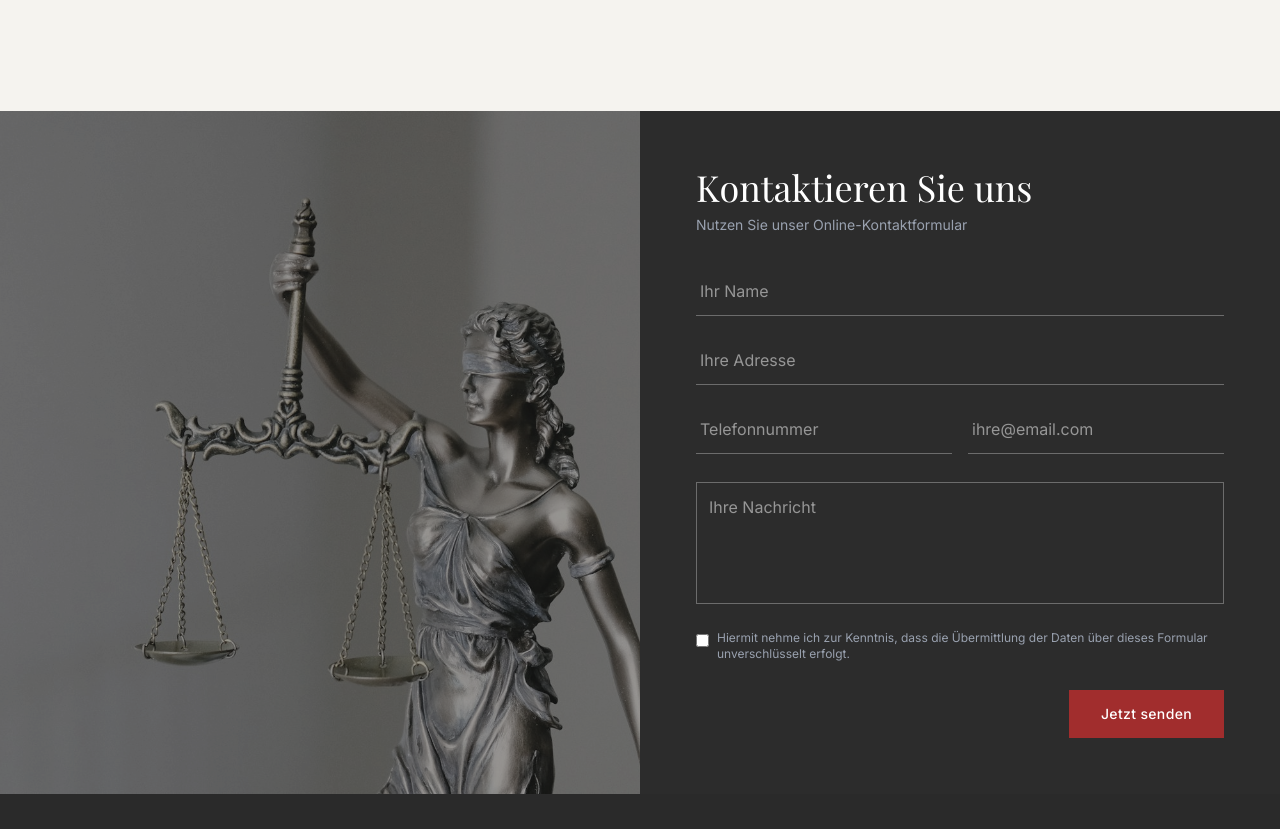
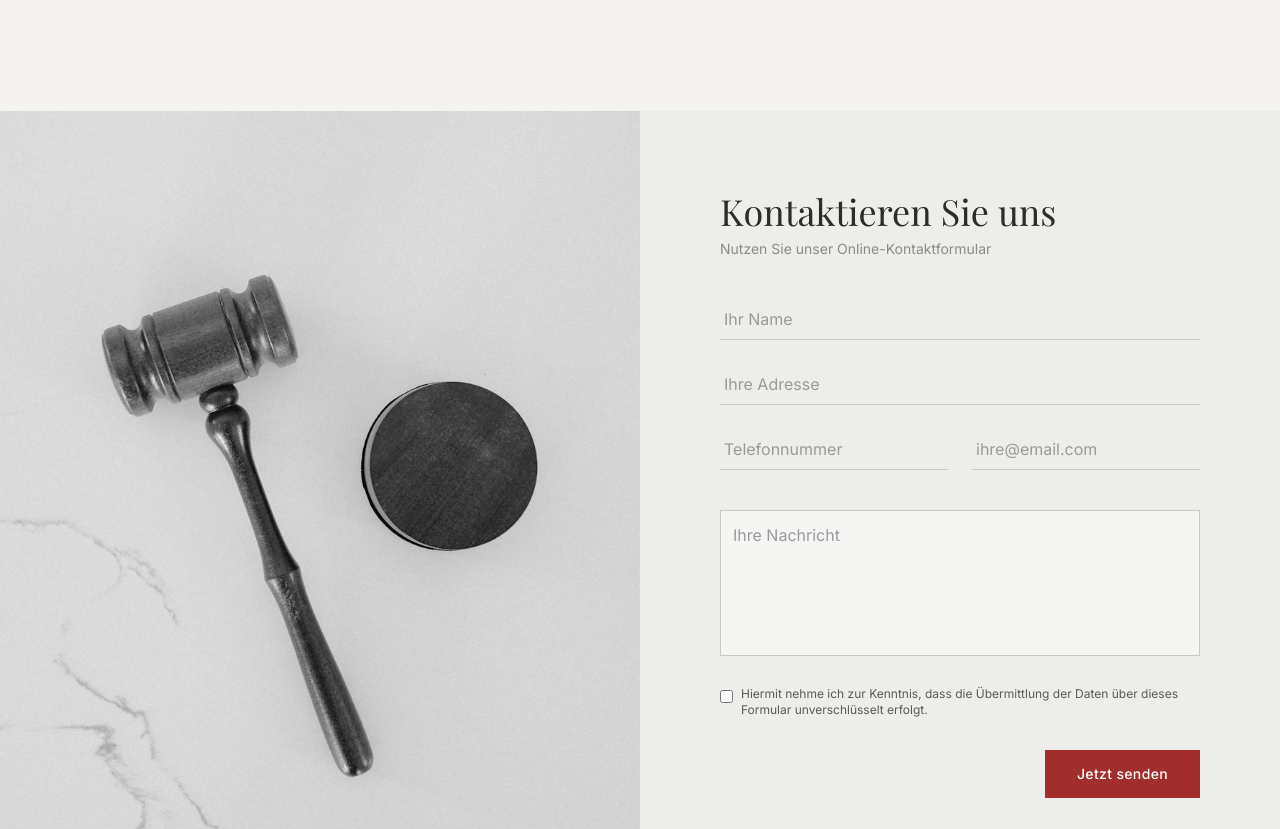
Before and after one commit to atiehh00/darina-website, a Next.js app: page /de in a window 1280 px wide. Shown: the part 1776-2605 px from the top of the page. Built offline with nearby package versions, Linux system fonts and the light colour scheme.

Commit message:
contact teaser: light bg + gavel image left + underline-only inputs

```diff
--- a/src/app/[locale]/page.tsx
+++ b/src/app/[locale]/page.tsx
@@ -133,60 +133,56 @@ export default function HomePage() {
       </section>
 
       {/* ================= CONTACT TEASER ================= */}
-      <section className="relative bg-[#2c2c2c] min-h-[580px]">
-        <div className="grid md:grid-cols-2 min-h-[580px]">
-          {/* Left: Justitia waage image */}
-          <div className="relative min-h-[300px] md:min-h-full">
+      <section className="relative bg-[#ededea] min-h-[640px]">
+        <div className="grid md:grid-cols-2 min-h-[640px]">
+          {/* Left: Gavel + scales grayscale image */}
+          <div className="relative min-h-[320px] md:min-h-full">
             <Image
-              src="/images/legal/justitia-silver.jpg"
+              src="/images/legal/gavel-marble.jpg"
               alt=""
               fill
               sizes="(max-width: 768px) 100vw, 50vw"
-              className="object-cover [filter:grayscale(50%)_brightness(0.9)]"
-            />
-            <div
-              className="absolute inset-0 bg-[#2c2c2c]/40"
-              aria-hidden="true"
+              className="object-cover [filter:grayscale(100%)_brightness(1.02)]"
             />
           </div>
 
-          {/* Right: Dark form */}
-          <div className="bg-[#2c2c2c] p-10 md:p-14 flex flex-col justify-center">
-            <h2 className="font-serif text-3xl md:text-4xl text-white mb-2">
+          {/* Right: Light form */}
+          <div className="bg-[#ededea] p-10 md:p-16 lg:p-20 flex flex-col justify-center">
+            <h2 className="font-serif text-3xl md:text-4xl text-[#2c2c2c] mb-2">
               {t("contact_teaser.title")}
             </h2>
-            <p className="text-sm text-gray-400 mb-8">
+            <p className="text-sm text-[#8a8a8a] mb-10">
               {t("contact_teaser.subtitle")}
             </p>
-            <form className="space-y-5">
+            <form className="space-y-6">
               <input
                 type="text"
                 placeholder={t("contact.name_placeholder")}
-                className="w-full bg-transparent border-b border-white/30 text-white placeholder-white/50 px-1 py-3 focus:border-[#a12d2d] outline-none transition-colors"
+                className="w-full bg-transparent border-b border-[#c9c7c0] text-[#2c2c2c] placeholder-[#9a9a9a] px-1 py-2 focus:border-[#a12d2d] outline-none transition-colors"
               />
               <input
                 type="text"
                 placeholder={t("contact.address_placeholder")}
-                className="w-full bg-transparent border-b border-white/30 text-white placeholder-white/50 px-1 py-3 focus:border-[#a12d2d] outline-none transition-colors"
+                className="w-full bg-transparent border-b border-[#c9c7c0] text-[#2c2c2c] placeholder-[#9a9a9a] px-1 py-2 focus:border-[#a12d2d] outline-none transition-colors"
               />
-              <div className="grid grid-cols-2 gap-4">
+              <div className="grid grid-cols-2 gap-6">
                 <input
                   type="tel"
                   placeholder={t("contact.phone_placeholder")}
-                  className="w-full bg-transparent border-b border-white/30 text-white placeholder-white/50 px-1 py-3 focus:border-[#a12d2d] outline-none transition-colors"
+                  className="w-full bg-transparent border-b border-[#c9c7c0] text-[#2c2c2c] placeholder-[#9a9a9a] px-1 py-2 focus:border-[#a12d2d] outline-none transition-colors"
                 />
                 <input
                   type="email"
                   placeholder={t("contact.email_placeholder")}
-                  className="w-full bg-transparent border-b border-white/30 text-white placeholder-white/50 px-1 py-3 focus:border-[#a12d2d] outline-none transition-colors"
+                  className="w-full bg-transparent border-b border-[#c9c7c0] text-[#2c2c2c] placeholder-[#9a9a9a] px-1 py-2 focus:border-[#a12d2d] outline-none transition-colors"
                 />
               </div>
               <textarea
-                rows={4}
+                rows={5}
                 placeholder={t("contact.message_placeholder")}
-                className="w-full bg-transparent border border-white/30 text-white placeholder-white/50 p-3 focus:border-[#a12d2d] outline-none transition-colors resize-none mt-2"
+                className="w-full bg-white/40 border border-[#c9c7c0] text-[#2c2c2c] placeholder-[#9a9a9a] p-3 focus:border-[#a12d2d] outline-none transition-colors resize-none mt-4"
               />
-              <label className="flex items-start gap-2 text-xs text-gray-400">
+              <label className="flex items-start gap-2 text-xs text-[#5a5a5a]">
                 <input type="checkbox" className="mt-1" />
                 <span>{t("contact.privacy_notice")}</span>
               </label>
```
